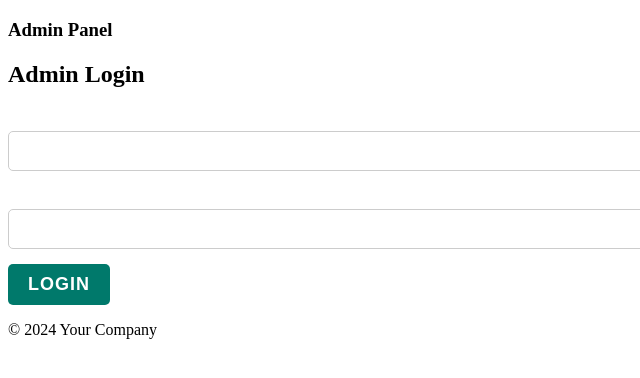
After one commit to carpentrycoder/Succes_Classes_of_Engineering, a Flask app: template app/templates/admin/login.html in a window 1320 px wide; the page is wider, and only the part inside the window is pictured. The commit adds this page. Shown: the top 378 px of that part, without its empty margins (0-640 px from the left). Run offline with Flask 3, Linux system fonts and the light colour scheme; the template is opened without the code that fills it, so the values that code supplies are empty.

Commit message:
initial update

```diff
--- /dev/null
+++ b/app/static/css/common.css
@@ -0,0 +1,48 @@
+.form-group {
+    margin-bottom: 15px;
+}
+
+.form-group label {
+    display: block;
+    font-size: 16px;
+    color: #fff;
+    margin-bottom: 5px;
+}
+
+.form-group input {
+    width: 100%;
+    padding: 10px;
+    border: 1px solid #ccc;
+    border-radius: 5px;
+    font-size: 16px;
+}
+
+button {
+    display: inline-block;
+    background-color: #00796b;
+    color: white;
+    padding: 10px 20px;
+    border: none;
+    border-radius: 5px;
+    font-size: large;
+    cursor: pointer;
+    text-transform: uppercase;
+    letter-spacing: 1px;
+    font-family: "League Spartan", sans-serif;
+    font-weight: bold;
+    transition: background-color 0.3s, transform 0.3s;
+}
+
+button:hover {
+    background-color: #005f56;
+    transform: translateY(-2px);
+}
+
+button:active {
+    transform: translateY(0);
+}
+
+button:focus {
+    outline: none;
+    box-shadow: 0 0 0 3px rgba(0, 123, 107, 0.5);
+}
--- /dev/null
+++ b/app/templates/admin/login.html
@@ -0,0 +1,35 @@
+<!DOCTYPE html>
+<html lang="en">
+<head>
+    <meta charset="UTF-8">
+    <meta name="viewport" content="width=device-width, initial-scale=1.0">
+    <title>Admin Login</title>
+    <link rel="stylesheet" href="{{ url_for('static', filename='css/common.css') }}">
+</head>
+<body>
+    <div class="container">
+        <header>
+            <h3>Admin Panel</h3>
+        </header>
+        <div class="hero">
+            <div class="hero-content">
+                <h2>Admin Login</h2>
+                <form method="POST" action="{{ url_for('admin.admin_login') }}">
+                    <div class="form-group">
+                        <label for="username">Username:</label>
+                        <input type="text" id="username" name="username" required>
+                    </div>
+                    <div class="form-group">
+                        <label for="password">Password:</label>
+                        <input type="password" id="password" name="password" required>
+                    </div>
+                    <button type="submit" class="Check_here">Login</button>
+                </form>
+            </div>
+        </div>
+    </div>
+    <footer>
+        <p class="sutar">© 2024 Your Company</p>
+    </footer>
+</body>
+</html>
--- a/app/templates/index.html
+++ b/app/templates/index.html
@@ -5,6 +5,7 @@
     <meta name="viewport" content="width=device-width, initial-scale=1.0">
     <title>Success Classes of Engineering</title>
     <link href="{{ url_for('static', filename='css/index.css') }}" rel="stylesheet">
+    <link href="/static/css/index.css" rel="stylesheet">
     <link rel="preconnect" href="https://fonts.googleapis.com">
     <link rel="preconnect" href="https://fonts.gstatic.com" crossorigin>
     <link href="https://fonts.googleapis.com/css2?family=League+Spartan:wght@100..900&display=swap" rel="stylesheet">
```
